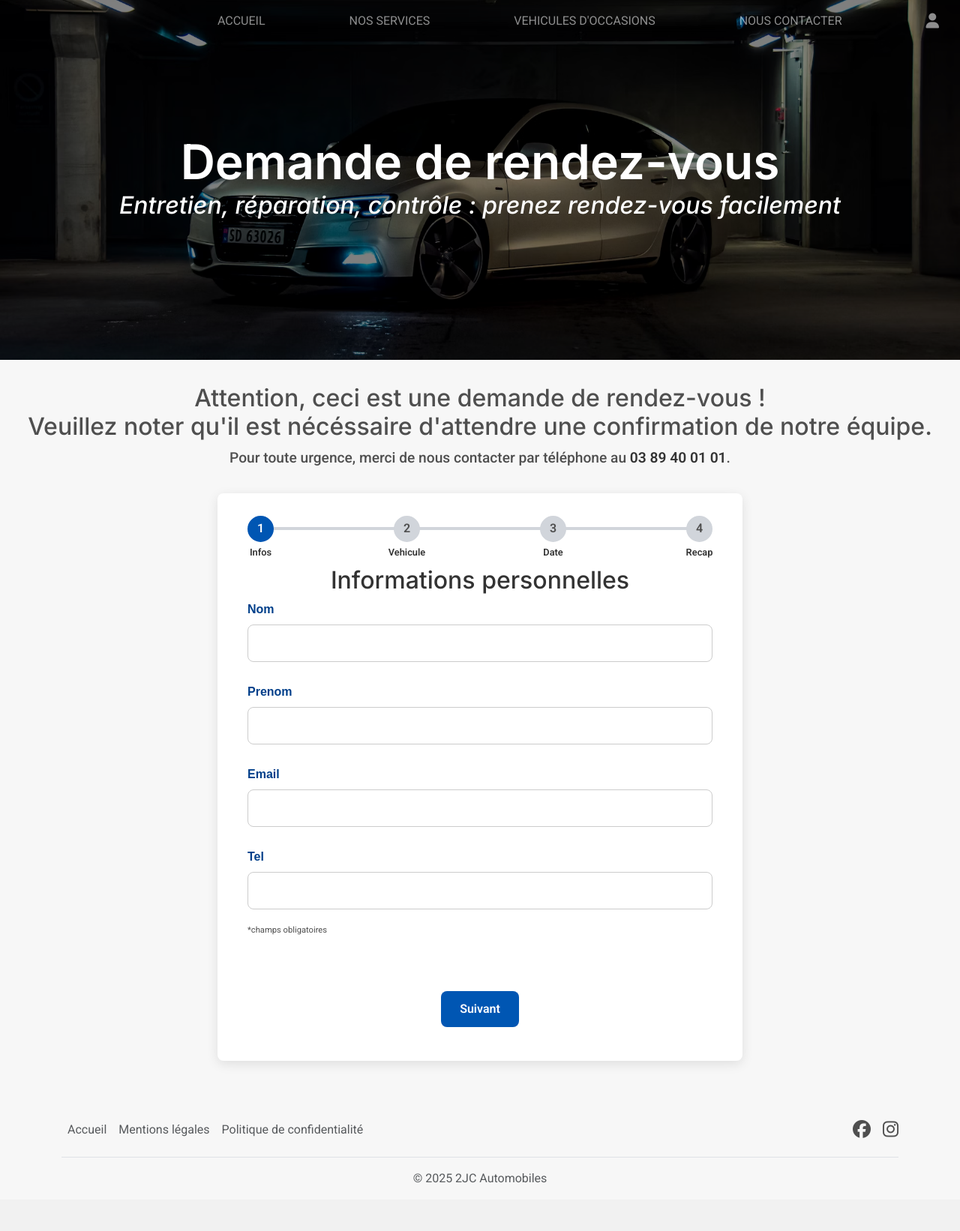
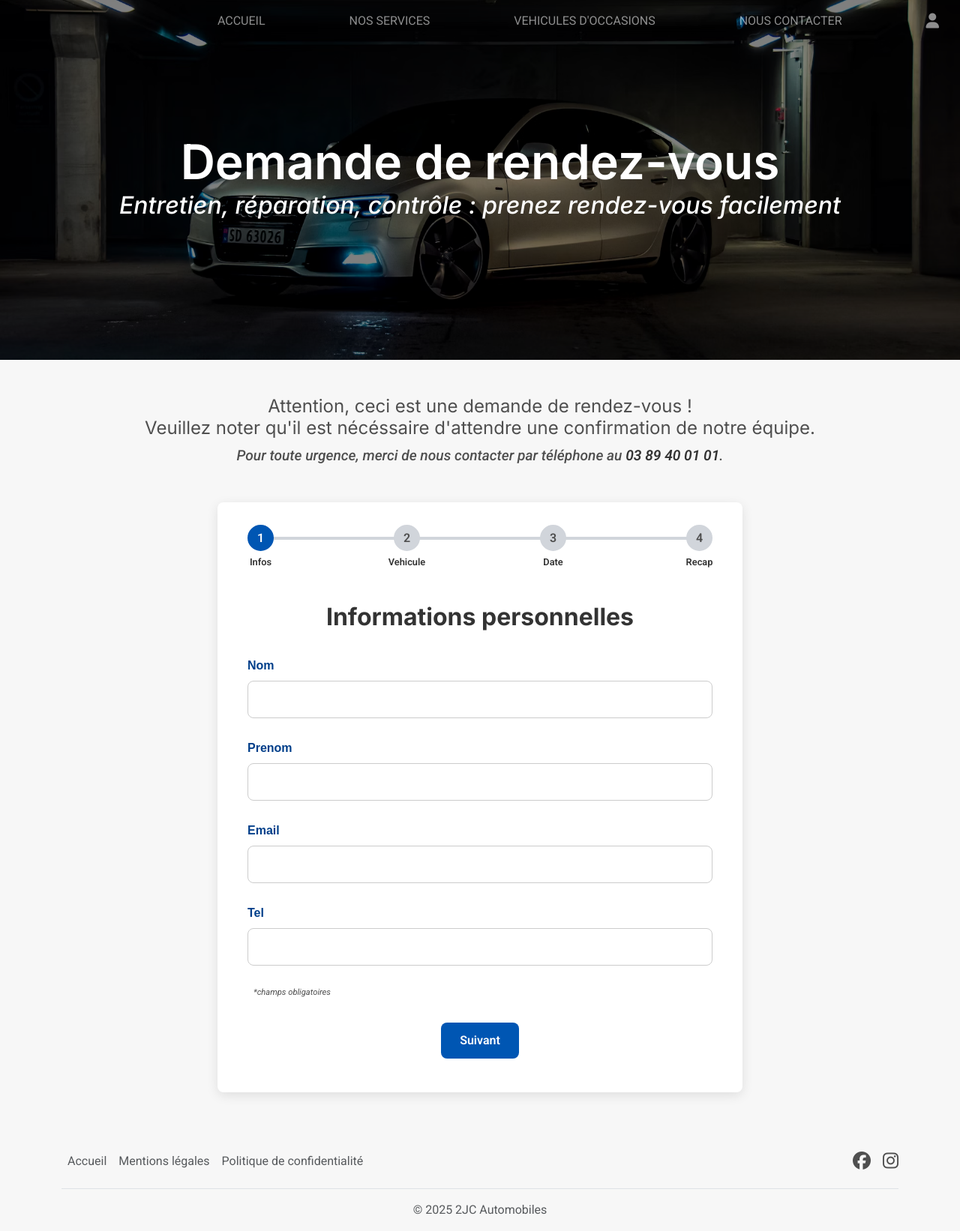
Before and after one commit to mchapelle67/projet2jc, a Symfony app: template templates/client/rdv.html.twig in a window 1280 px wide. Shown: the whole page at 75% size. Before the commit the page ends 1578 px from the top, so only its background shows below. Run offline with Twig, Linux system fonts and the light colour scheme; the template is opened without the code that fills it, so the values that code supplies are empty; form fields are guessed from the names that the template uses; some libraries are stand-ins or nearby versions.

Commit message:
ajustement css côté client

```diff
--- a/public/css/client.style.css
+++ b/public/css/client.style.css
@@ -32,13 +32,14 @@
     margin: 2rem auto;
 }
 
-.form-step h2,
-.form-step h3 {
+.form-step h3,
+.form-step h4 {
     background-color: white;
     color: var(--text-primary);
     text-align: center;
     margin: 4.3rem 1.5rem 2.1rem 1.5rem;
     font-weight: 700;
+    font-size: 2rem;
 }
 
 /* Barre de progression */
@@ -169,7 +170,7 @@
 .form-step p.champs-obligatoires {
     font-size: 0.7em !important;
     font-weight: 400 !important;
-    margin-top: 0 !important;
+    margin: 0.5rem !important;
     text-align: start !important;
 }
 
@@ -179,7 +180,7 @@
     display: flex;
     justify-content: center;
     gap: 1.875rem;
-    padding-top: 1.5625rem;
+    margin-top: 1rem;;
 }
 
 .btn {
@@ -219,11 +220,12 @@
 
 /* Review Details */
 #reviewDetails p {
-    padding-bottom: 0.5rem;
-    font-size: 0.95rem;
-    font-weight: 400;
-    text-align: start;
-    color: var(--text-terciaire)
+    margin: 0 auto 0.5rem auto!important;
+    font-size: 0.95rem !important;
+    font-weight: 400 !important;
+    text-align: start !important;
+    color: var(--text-terciaire);
+    font-style: normal !important;
 }
 
 #reviewDetails p strong {
@@ -277,15 +279,16 @@ textarea::placeholder,
 .form.form-rdv {
     h3 {
         text-align: center;
-        font-weight: 500;
-        font-size: 2em;
-        margin: 2rem auto 0 auto;
+        font-weight: 400;
+        font-size: 1.5em;
+        margin: 3rem auto 0 auto;
     }
     p {
         font-size: 1.2rem;
-        margin: 0.5rem auto 2rem auto;
+        margin: 0.5rem auto 3rem auto;
         font-weight: 500;
         text-align: center;
+        font-style: italic;
     }
     a {
         color: var(--text-primary);
--- a/public/css/vo.style.css
+++ b/public/css/vo.style.css
@@ -98,6 +98,10 @@
 }
 
 /* ---------------- FORM ADD et EDIT VO ----------------- */
+.hero-vo.form {
+  height: 40vh;
+}
+
 #vo_type_form_submit {
   display: flex;
   margin: 1.25rem auto 0 auto;
--- a/templates/client/rdv.html.twig
+++ b/templates/client/rdv.html.twig
@@ -39,7 +39,7 @@
             </div>
             {{ form_start(rdvForm, {'attr': {'id': 'client-form'}}) }}
                 <div class="form-step active">
-                    <h3>Informations personnelles</h3>
+                    <h4>Informations personnelles</h4>
                     {{ form_row(rdvForm.nom, {'row_attr': {'class': 'form-group'}}) }}
                     {{ form_row(rdvForm.prenom, {'row_attr': {'class': 'form-group'}}) }}
                     {{ form_row(rdvForm.email, {'row_attr': {'class': 'form-group'}}) }}
@@ -47,7 +47,7 @@
                     <p class="champs-obligatoires">*champs obligatoires</p>
                 </div>
                 <div class="form-step">
-                    <h3>Informations du véhicule</h3>
+                    <h4>Informations du véhicule</h4>
                     <div class="form-group">
                         <label for="marque" style="display: none;">Marque</label>
                             <input list="marques-list" id="marque" name="marque" class="form-control" autocomplete="off" placeholder="Veuillez sélectionner une marque*" required>
@@ -69,13 +69,13 @@
                     {{ form_row(rdvForm.vehicule.carburant, {'row_attr': {'class': 'form-group'}}) }}
                 </div>
                 <div class="form-step">
-                    <h3>Choisissez un créneau</h3>
+                    <h4>Choisissez un créneau</h4>
                         {{ form_row(rdvForm.prestation, {'row_attr': {'class': 'form-group'}}) }}
                         {{ include('components/_calendar.html.twig') }}
                         {{ form_row(rdvForm.date_rdv) }}
                 </div>
                 <div class="form-step">
-                    <h3>Recapitulatif de votre demande</h3>
+                    <h4>Recapitulatif de votre demande</h4>
                     <div id="reviewDetails">
                         <p><strong>Nom et prenom:</strong> <span data-review="nom"></span> <span data-review="prenom"></span></p>
                         <p><strong>Email:</strong> <span data-review="email"></span></p>
--- a/templates/components/_calendar.html.twig
+++ b/templates/components/_calendar.html.twig
@@ -1,10 +1,16 @@
-<label for="dateInput">Choisissez une date*</label>
-  <input type="date" id="dateInput" name="dateInput"/>
+<div class="col">
+  <div class="form-group">
+    <label for="dateInput">Choisissez une date*</label>
+      <input class="form-control" style="width: 100%" type="date" id="dateInput" name="dateInput"/>
+  </div>
 
-<label for="timeSelect">Choisissez une heure*</label>
-  <select id="timeSelect" name="timeSelect" disabled>
-    <option>Choisissez une date d'abord</option>
-  </select>
+  <div class="form-group">
+    <label for="timeSelect">Choisissez une heure*</label>
+      <select class="form-control" id="timeSelect" name="timeSelect" disabled>
+        <option>Choisissez une date d'abord</option>
+      </select>
+  </div>
+</div>
 
 {% block javascripts %}
 <script>
--- a/templates/vo/add.html.twig
+++ b/templates/vo/add.html.twig
@@ -3,10 +3,11 @@
 {% block robots %}noindex, nofollow{% endblock %}
 {% block title %}Ajouter un vehicule d'occasion.{% endblock %}
 {% block nav %}{{ include('components/_nav_bar.html.twig') }}{% endblock %}
+{% block footer %}{{ include('components/_footer.html.twig') }}{% endblock %}
 
 {% block body %}
 <main class="main-home">
-    <section class="hero-vo">
+    <section class="hero-vo form">
         <div class="hero-overlay-vo">
             <div class="hero-content-vo">
                 <h1>Ajouter un vehicule</h1>
--- a/templates/vo/edit.html.twig
+++ b/templates/vo/edit.html.twig
@@ -7,7 +7,7 @@
 
 {% block body %}
 <main class="main-home">
-    <section class="hero-vo">
+    <section class="hero-vo form">
         <div class="hero-overlay-vo">
             <div class="hero-content-vo">
                 <h1>Modifier un vehicule</h1>
```
Also changed, not shown: src/Form/VOTypeForm.php (+11 -4 lines).
